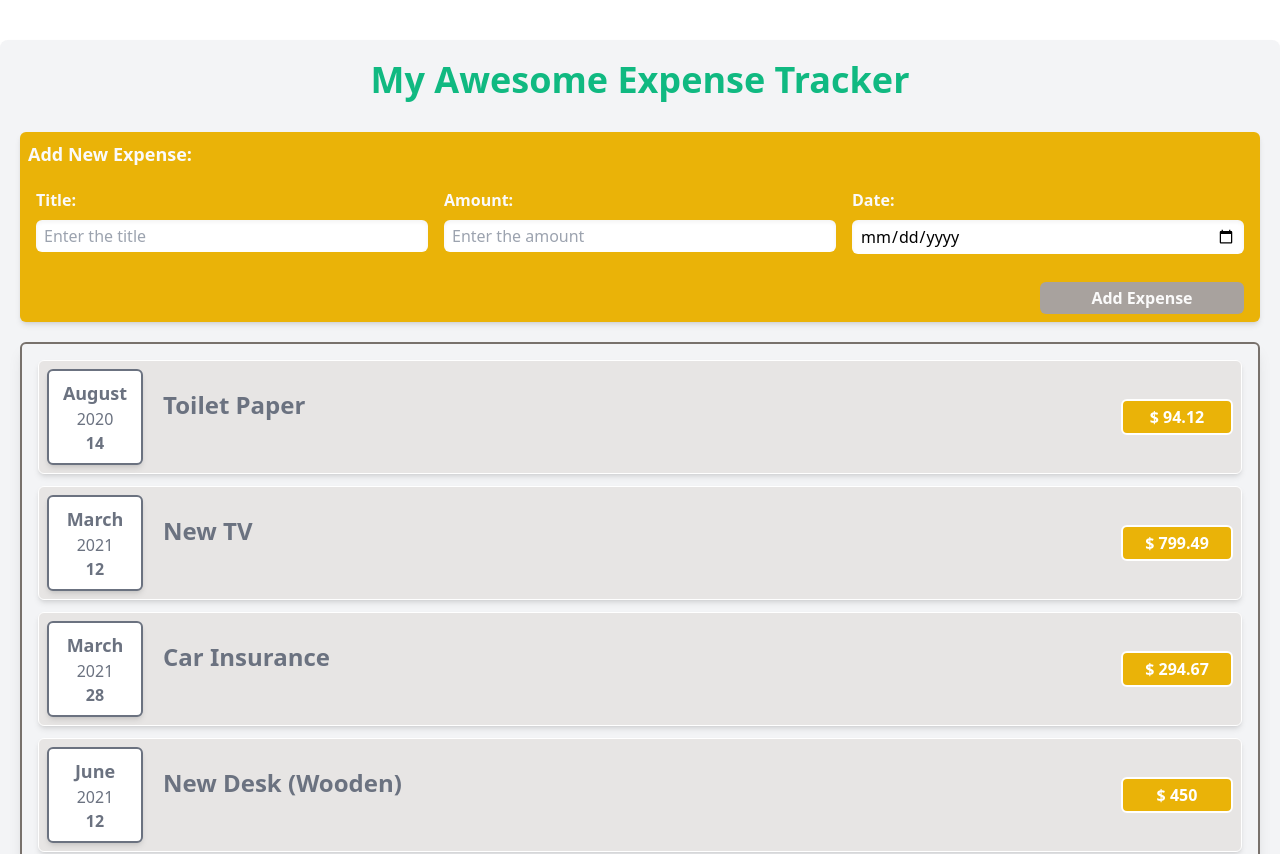
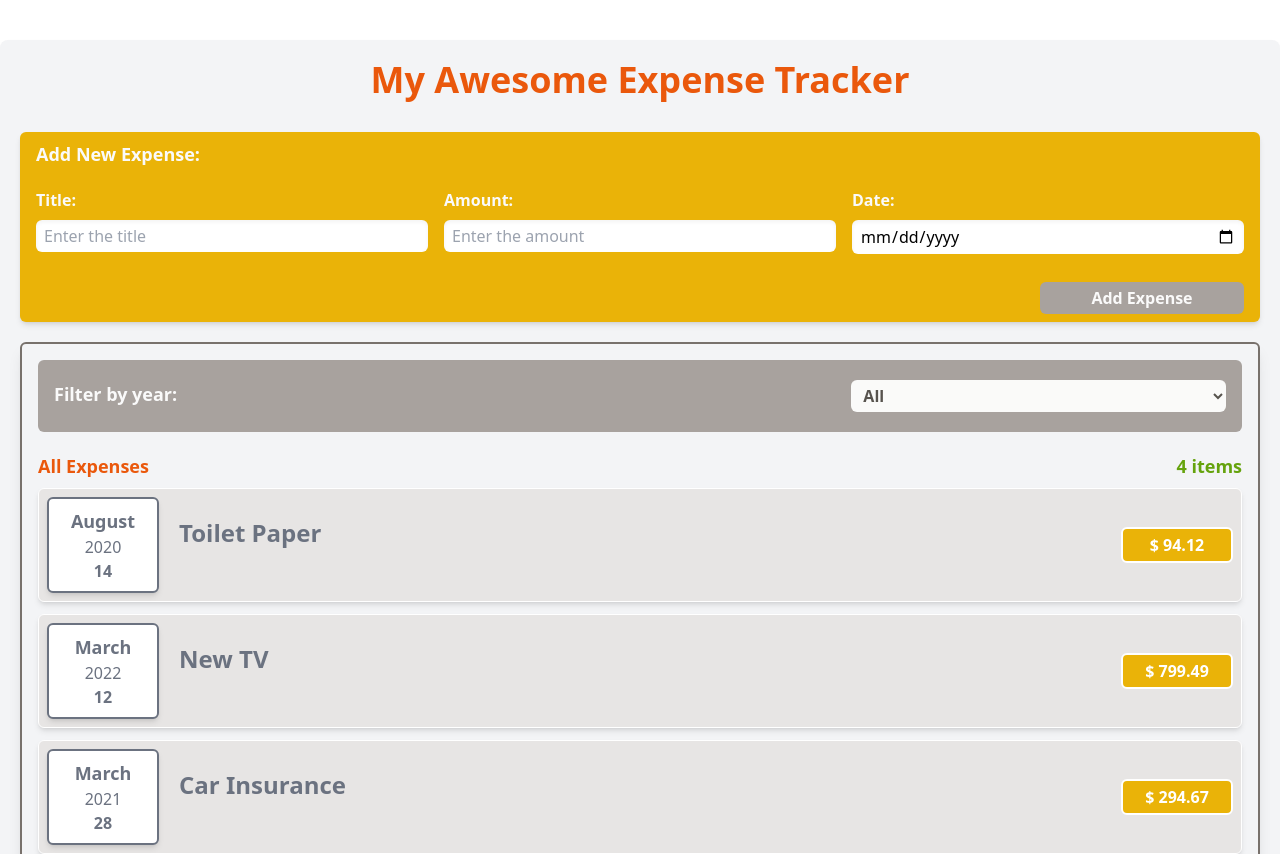
Before and after one commit to yaldakarimi/Expense-Tracker, a React (Create React App) app: page / in a window 1280 px wide. Shown: the top 854 px of the page. Built offline with nearby package versions, Linux system fonts and the light colour scheme.

Commit message:
Comp: ExpensesList / Feauture: Filter by year

```diff
--- a/package.json
+++ b/package.json
@@ -12,6 +12,7 @@
     "@types/react-dom": "^17.0.11",
     "react": "^17.0.2",
     "react-dom": "^17.0.2",
+    "react-icons": "^4.3.1",
     "react-scripts": "5.0.0-next.58",
     "typescript": "^4.5.3",
     "uuid": "^8.3.2",
--- a/src/App.tsx
+++ b/src/App.tsx
@@ -1,8 +1,8 @@
+import { useState } from "react";
 import { ExpenseModal } from "app/types";
 import { Expenses, NewExpense } from "components";
 
-const App = () => {
-  const expenses: Array<ExpenseModal> = [
+const DUMMY_EXPENSES: Array<ExpenseModal> = [
   {
     id: "e1",
     title: "Toilet Paper",
@@ -13,7 +13,7 @@ const App = () => {
     id: "e2",
     title: "New TV",
     amount: "799.49",
-      date: new Date(2021, 2, 12),
+    date: new Date(2022, 2, 12),
   },
   {
     id: "e3",
@@ -29,13 +29,16 @@ const App = () => {
   },
 ];
 
+const App = () => {
+  const [expenses, setExpenses] = useState(DUMMY_EXPENSES);
+
   const onAddExpense = (newExpense: ExpenseModal) => {
-    console.log("app", newExpense);
+    setExpenses((prev) => [newExpense, ...prev]);
   };
 
   return (
     <div className="container p-5 bg-gray-100 rounded-lg shadow-md mt-10">
-      <h1 className="font-semibold text-4xl text-emerald-500 text-center mb-8">
+      <h1 className="font-bold text-4xl text-orange-600 text-center mb-8">
         My Awesome Expense Tracker
       </h1>
       <NewExpense onAddExpense={onAddExpense} />
--- a/src/components/Expenses/ExpenseDate.tsx
+++ b/src/components/Expenses/ExpenseDate.tsx
@@ -10,7 +10,7 @@ const ExpenseDate = ({ date }: Props) => {
   const year = date.getFullYear();
 
   return (
-    <Card className="flex justify-evenly box-border  bg-white text-center  text-gray-500 border-gray-500 border-2  sm:block sm:mr-5 sm:w-24">
+    <Card className="flex justify-evenly box-border  bg-white text-center  text-gray-500 border-gray-500 border-2  sm:block sm:mr-5 sm:w-28">
       <div className="font-bold text-lg">{month}</div>
       <div className="font-normal">{year}</div>
       <div className="font-bold">{day}</div>
--- /dev/null
+++ b/src/components/Expenses/ExpenseFilter.tsx
@@ -0,0 +1,38 @@
+import React from "react";
+
+interface Props {
+  onFilterExpense: (value: string) => void;
+  selectedYear: string;
+}
+const ExpenseFilter = ({ onFilterExpense, selectedYear }: Props) => {
+  const dropdownChangeHandler = (e: React.ChangeEvent<HTMLSelectElement>) => {
+    onFilterExpense(e.target.value);
+  };
+  return (
+    <div className="flex justify-between bg-stone-400 py-5 px-4 rounded-md mb-5">
+      <label htmlFor="filterYears" className="text-zinc-50 font-bold text-lg">
+        Filter by year:
+      </label>
+      <div className="w-4/12 pl-4">
+        <select
+          name="filterYears"
+          value={selectedYear}
+          onChange={dropdownChangeHandler}
+          id="filterYears"
+          className="w-full rounded-md py-1 px-2 text-stone-600 font-semibold bg-stone-50"
+        >
+          <option value="Choose" disabled>
+            Choose a year
+          </option>
+          <option value="2019">2019</option>
+          <option value="2020">2020</option>
+          <option value="2021">2021</option>
+          <option value="2022">2022</option>
+          <option value="all">All</option>
+        </select>
+      </div>
+    </div>
+  );
+};
+
+export default ExpenseFilter;
--- a/src/components/Expenses/Expenses.tsx
+++ b/src/components/Expenses/Expenses.tsx
@@ -1,16 +1,49 @@
+import { useState } from "react";
 import { ExpenseModal } from "app/types";
-import ExpenseItem from "./ExpenseItem";
+import { ExpenseFilter } from "components";
+
+import ExpensesList from "./ExpensesList";
 
 interface Props {
   items: Array<ExpenseModal>;
 }
 
 const Expenses = ({ items }: Props) => {
+  const [filteredYear, setFilteredYear] = useState("all");
+  const onFilterExpense = (selectedYear: string) => {
+    setFilteredYear(selectedYear);
+  };
+
+  let filteredItems: Array<ExpenseModal> = [];
+
+  if (filteredYear === "all") {
+    filteredItems = items;
+  } else {
+    filteredItems = items?.filter(
+      (item) => item.date.getFullYear().toString() === filteredYear
+    );
+  }
+
   return (
     <div className="border-2 border-stone-500 rounded-md p-4 shadow-lg">
-      {items?.map((item) => (
-        <ExpenseItem key={item.id} item={item} />
-      ))}
+      <ExpenseFilter
+        onFilterExpense={onFilterExpense}
+        selectedYear={filteredYear}
+      />
+
+      <div className=" flex justify-between mb-2  font-semibold text-lg">
+        <h2 className="text-orange-600">
+          {filteredYear !== "all"
+            ? `Expenses in ${filteredYear}`
+            : "All Expenses"}
+        </h2>
+        <h2 className="text-lime-600">
+          {filteredItems?.length}{" "}
+          {filteredItems?.length === 1 ? "item" : "items"}
+        </h2>
+      </div>
+
+      <ExpensesList items={filteredItems} />
     </div>
   );
 };
--- /dev/null
+++ b/src/components/Expenses/ExpensesList.tsx
@@ -0,0 +1,22 @@
+import { ExpenseModal } from "app/types";
+import { NothingFound } from "components/General";
+import ExpenseItem from "./ExpenseItem";
+
+interface Props {
+  items: Array<ExpenseModal>;
+}
+
+const ExpensesList = ({ items }: Props) => {
+  if (!items.length) {
+    return <NothingFound />;
+  }
+  return (
+    <div>
+      {items?.map((item) => (
+        <ExpenseItem key={item.id} item={item} />
+      ))}
+    </div>
+  );
+};
+
+export default ExpensesList;
--- a/src/components/Expenses/index.ts
+++ b/src/components/Expenses/index.ts
@@ -1 +1,2 @@
 export { default as Expenses } from "./Expenses";
+export { default as ExpenseFilter } from "./ExpenseFilter";
--- /dev/null
+++ b/src/components/General/Components/NothingFound.tsx
@@ -0,0 +1,13 @@
+import { MdOutlineSentimentDissatisfied } from "react-icons/md";
+
+const NothingFound = () => {
+  return (
+    <div className="flex  flex-col justify-center items-center  bg-slate-400 p-3 rounded-md shadow-md">
+      <MdOutlineSentimentDissatisfied className="text-3xl text-orange-200" />
+      <h1 className="text-2xl font-bold text-zinc-50">No expenses found!</h1>
+      <h3 className="text-lg font-semibold text-zinc-50">Try other filters.</h3>
+    </div>
+  );
+};
+
+export default NothingFound;
--- a/src/components/General/Components/index.ts
+++ b/src/components/General/Components/index.ts
@@ -1,2 +1,3 @@
 export { default as Card } from "./Card";
 export { default as FormInput } from "./FormInput";
+export { default as NothingFound } from "./NothingFound";
--- a/src/components/NewExpense/ExpenseForm.tsx
+++ b/src/components/NewExpense/ExpenseForm.tsx
@@ -41,7 +41,7 @@ const ExpenseForm = ({ onSaveNewExpense }: Props) => {
   return (
     <form onSubmit={submitHandler}>
       <fieldset>
-        <legend className="mb-5 font-bold text-zinc-50 text-lg">
+        <legend className="mb-5 font-bold text-zinc-50 text-lg ml-2 mt-2">
           Add New Expense:
         </legend>
         <div className="md:flex">
--- a/src/components/index.ts
+++ b/src/components/index.ts
@@ -1,2 +1,3 @@
 export { Expenses } from "./Expenses";
 export { NewExpense } from "./NewExpense";
+export { ExpenseFilter } from "./Expenses";
```
Also changed, not shown: 1 other file (tests, documents, lock files or other folders). Lines whose indentation alone changed are shown as unchanged.
